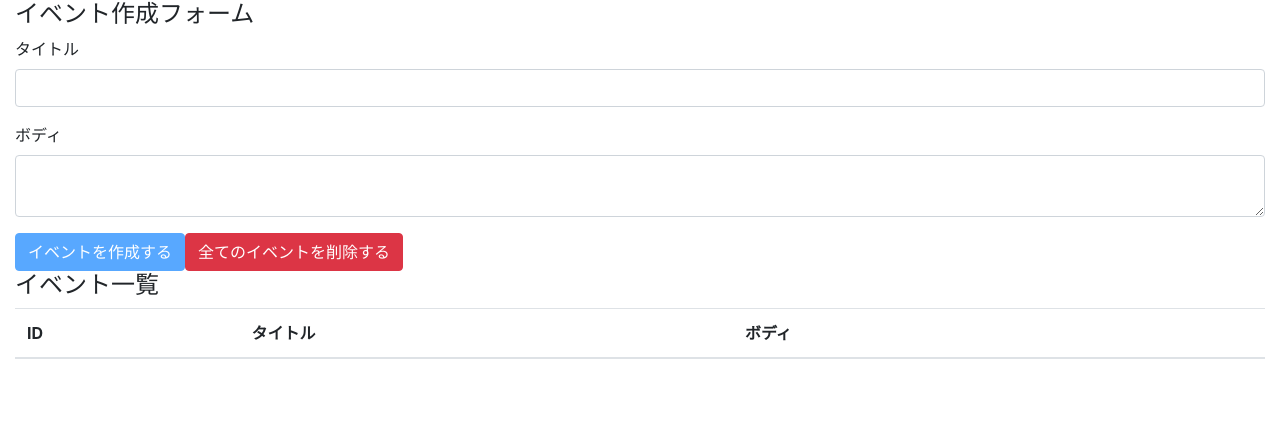
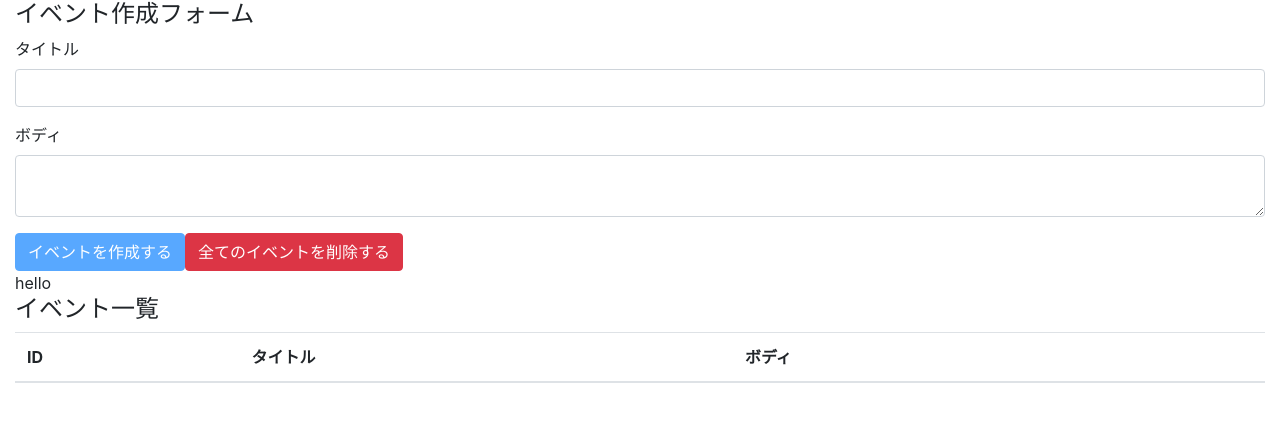
Before and after one commit to tatsuki0091/react-hooks-101, a React (Create React App) app: page / in a window 1280 px wide. Shown: the top 422 px of the page. Built offline with nearby package versions, Linux system fonts and the light colour scheme.

Commit message:
react-context設定

```diff
--- a/src/components/App.js
+++ b/src/components/App.js
@@ -3,6 +3,7 @@
 
 import EventForm from './EventForm'
 import reducer from "../reducers";
+import AppContext from '../contexts/AppContext'
 //import Event from "./Event";
 import Events from "./Events";
 
@@ -11,11 +12,13 @@
   const [state, dispatch] = useReducer(reducer, []);
 
   return (
+    <AppContext.Provider value={'hello'}>
     <div className="container-fluid">
       <EventForm state={state} dispatch={dispatch}/>
       <Events state={state} dispatch={dispatch}/>
 
     </div>
+    </AppContext.Provider>
   );
 };
 
--- a/src/components/Events.js
+++ b/src/components/Events.js
@@ -1,10 +1,16 @@
-import React, { useReducer, useState } from "react";
+import React, { useContext, useState } from "react";
 
 import Event from "./Event";
+import AppContext from '../contexts/AppContext'
+
 
 const Events = ({state,dispatch }) => {
+  const value = useContext(AppContext)
   return (
     <>
+
+      <div>{value}</div>
+
       <h4>イベント一覧</h4>
       <table className="table table-hover">
         <thead>
--- a/src/contexts/AppContext.js
+++ b/src/contexts/AppContext.js
@@ -0,0 +1,5 @@
+import {createContext} from 'react'
+
+const AppContext = createContext()
+
+export default AppContext
```
